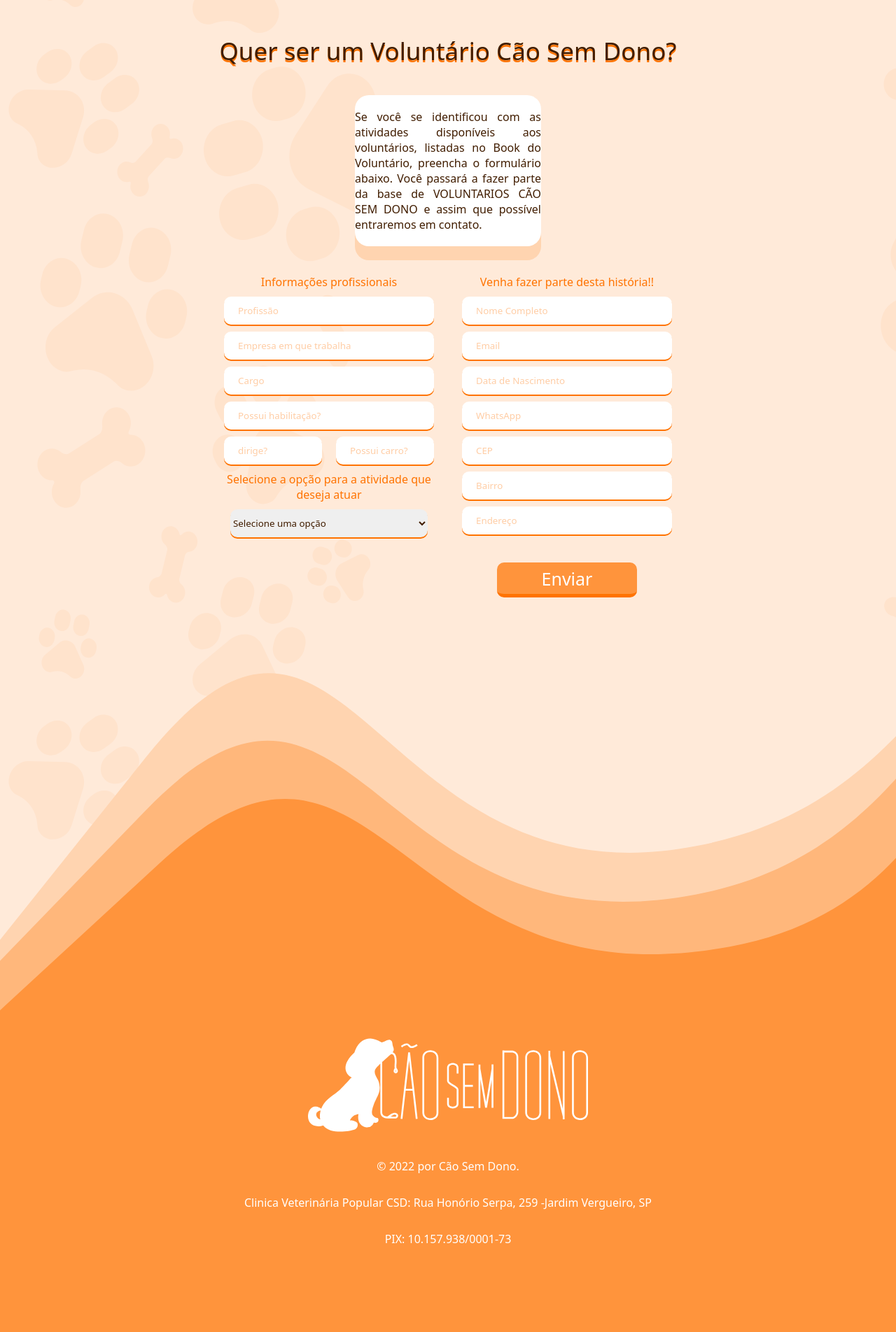
After one commit to BrunoBmontico/ong-caosemdono, a Django app: page /volunteers/ in a window 1280 px wide. The commit adds this page. Shown: the part 1865-3769 px from the top of the page at 70% size. Run offline with Django 5.2, Linux system fonts and the light colour scheme; some web fonts are replaced.

Commit message:
template voluntarios

```diff
--- /dev/null
+++ b/core/static/css/volunteers.css
@@ -0,0 +1,93 @@
+.voluntarios_img{
+    margin-top: 30px;
+}
+
+#voluntarios_text{
+    margin: 0px 0 20px 0;
+    width: 600px;
+}
+
+.voluntarios_block{
+    margin-top: 20px;
+}
+
+form{
+    margin-top: 40px;
+    display: flex;
+    justify-content: center;
+    gap: 30px;
+}
+
+.form_title{
+    color: #FF7300;
+    width: 310px;
+    text-align: center;
+}
+
+.container_twoside_form{
+    display: flex;
+    flex-direction: column;
+    align-items: center;
+    gap: 10px;
+}
+
+.input{
+    box-shadow: 0px 2px 0px 0px#FF7300;
+    border-radius: 10px;
+    width: 300px;
+    height: 40px;
+    padding-left: 20px;
+    outline: none;
+}
+
+::-webkit-input-placeholder {
+    color: #FFCDA5;
+ }
+
+#two_side_container_input{
+    display: flex;
+    gap: 20px;
+}
+
+.two_side_input{
+    box-shadow: 0px 2px 0px 0px#FF7300;
+    border-radius: 10px;
+    padding-left: 20px;
+    width: 140px;
+    height: 40px;
+    outline: none;
+}
+
+#select{
+    height: 40px;
+    box-shadow: 0px 2px 0px 0px#FF7300;
+    border-radius: 10px;
+    outline: none;
+}
+
+#sendform{
+    margin-top: 30px;
+    width: 200px;
+    height: 50px;
+    font-size: 25px;
+    border-radius: 10px;
+    color: #fff;
+    background-color: #FF943C;
+    border-bottom: 5px solid #FF7300;
+    cursor: pointer;
+}
+
+#sendform:hover{
+    border: none;
+}
+
+#voluntarios_img_container{
+    display: flex;
+    justify-content: center;
+    align-items: center;
+    gap: 10px;
+}
+
+#wide_block{
+    height: auto;
+}
--- a/core/templates/core/base.html
+++ b/core/templates/core/base.html
@@ -9,6 +9,8 @@
     <link rel="stylesheet" href="{% static 'css/home_page.css' %}">
 
     <link rel="stylesheet" href="{% static 'css/team.css' %}">
+
+    <link rel="stylesheet" href="{% static 'css/volunteers.css' %}">
 
     <!-- slider de imagem -->
     <link rel="stylesheet" href="https://cdnjs.cloudflare.com/ajax/libs/slick-carousel/1.8.1/slick.min.css"/>
--- a/core/templates/core/home_page.html
+++ b/core/templates/core/home_page.html
@@ -20,7 +20,7 @@
             <a id="menu-link" href="#adotar">Adoções e apadrinhamento</a>
             <a id="menu-link" href="/team">Nossa equipe</a>
             <a id="menu-link" href="#">Clínica</a>
-            <a id="menu-link" href="#">Voluntários</a>
+            <a id="menu-link" href="/volunteers">Voluntários</a>
             <a id="menu-link" href="#">Contato</a>
             <div id="donation-container">
                 <a class="btn" href="">DOAÇÃO</a>
--- a/core/templates/core/team.html
+++ b/core/templates/core/team.html
@@ -19,7 +19,7 @@
             <a id="menu-link" href="/">Adoções e apadrinhamento</a>
             <a id="menu-link" href="#">Nossa equipe</a>
             <a id="menu-link" href="/">Clínica</a>
-            <a id="menu-link" href="/">Voluntários</a>
+            <a id="menu-link" href="/volunteers">Voluntários</a>
             <a id="menu-link" href="/">Contato</a>
             <div id="donation-container">
                 <a class="btn" href="">DOAÇÃO</a>
--- /dev/null
+++ b/core/templates/core/volunteers.html
@@ -0,0 +1,167 @@
+{% extends 'core/base.html' %}
+{% load static %}
+
+
+{% block page_title %}
+    Venha ser Voluntário
+{% endblock page_title %}
+
+
+{% block menu %}
+<!-- MENU -->
+<section id="menu_container">
+    <div id="menu_content">
+        <ul id="menu-list">
+            <a id="menu-link" href="/">Início</a>
+            <a id="menu-link" href="/">Garoto, a espera de 10 anos</a>
+            <a id="menu-link" href="/">Quem somos</a>
+            <a id="menu-link" href="/">O sítio</a>
+            <a id="menu-link" href="/">Porque adotar?</a>
+            <a id="menu-link" href="/">Adoções e apadrinhamento</a>
+            <a id="menu-link" href="/team">Nossa equipe</a>
+            <a id="menu-link" href="/">Clínica</a>
+            <a id="menu-link" href="#">Voluntários</a>
+            <a id="menu-link" href="/">Contato</a>
+            <div id="donation-container">
+                <a class="btn" href="">DOAÇÃO</a>
+            </div>
+        </ul>
+    </div>
+</section>
+{% endblock menu %}
+
+
+{% block page_content %}
+
+    <div class="main_title_container" id="secondary_title">
+        <p class="subtitle">Oque é ser um voluntário</p>
+        <p class="orange_title">Voluntário Cão Sem Dono</p>
+    </div>
+
+    <section class="section_container">
+        <div class="section_content_container two_side_container" id="equipes_twoside_container">
+            <div class="block_container">
+                <img class="media imagem" src="/static/img/voluntarios/image 9.svg">
+
+                <div class="media_container">
+                    <div class="logo_container">
+                        <img id="image_equipe" src="/static/img/voluntarios/Group 110.svg">
+                    </div>
+                </div>
+            </div>
+            <div class="block_container" id="equipes_container">
+                <div class="block_1" id="equipes_block">
+                    <p class="text_1" id="equipes_text">
+                        O Cão Sem Dono é uma ONG, sem fins lucrativos, que nasceu há quase 20 anos, de um grande sonho do
+                        seu atual presidente, Rafael Miranda: tirar o maior número possível de animais das ruas,
+                        dar tratamento adequado e integrá-los a famílias que lhes deem amor, carinho e uma vida digna.
+                    </p>
+                </div>
+                <div class="block_1" id="equipes_block">
+                    <p class="text_1" id="equipes_text">
+                        Atualmente a ONG mantém 423 animais que são constantemente tratados por veterinários, alimentados com
+                        ração de boa qualidade, bebem água potável, dormem em abrigos especialmente construídos e são tratados
+                        commuito amor e carinho por todos os funcionários, visitantes e voluntários que estão sempre
+                        visitando as instalações onde ficam os cães.
+                    </p>
+                </div>
+                <div class="block_1" id="equipes_block">
+                    <p class="text_1" id="equipes_text">
+                        Nossa equipe é formada por Presidente, Diretores e 33 colaboradores entre tratadores, veterinários,
+                        auxiliares de veterinária, equipe do Bazar, equipe de resgate e a equipe do escritório.
+                    </p>
+                </div>
+                <div class="block_1" id="equipes_block_shadow">
+                    <p class="text_1" id="equipes_text">
+                        Você tem tempo livre, ama cães, é comprometido, pontual, tem atitude, organização, sabe trabalhar em equipe, se adapta quando
+                        necessário e se comunica bem? Então venha nos ajudar com o nosso lindo trabalho...VEM SER UM VOLUNTARIO CSD!!
+                    </p>
+                </div>
+            </div>
+        </div>
+    </section>
+
+    <div class="subtitle_container" id="secondary_subtitle">
+        <p class="orange_title">Voluntários Cão Sem Dono em Destaque</p>
+    </div>
+    <section class="section_container">
+        <div class="section_content_container" id="voluntarios_img_container">
+            <img class="voluntarios_img" src="/static/img/voluntarios/image.svg">
+            <img class="voluntarios_img" src="/static/img/voluntarios/image-1.svg">
+            <img class="voluntarios_img" src="/static/img/voluntarios/image-2.svg">
+        </div>
+    </section>
+
+    <div class="subtitle_container" id="secondary_subtitle">
+        <p class="subtitle">Quer ser um Voluntário Cão Sem Dono?</p>
+    </div>
+
+    <section class="section_container">
+        <div class="section_content_container">
+            <div class="block_container">
+                <div id="wide_block" class="voluntarios_block">
+                    <div id="text_wide_container">
+                        <p class="wide_text" id="voluntarios_text">
+                            Se você se identificou com as atividades disponíveis aos voluntários,
+                            listadas no Book do Voluntário, preencha o formulário abaixo.
+                            Você passará a fazer parte da base de VOLUNTARIOS CÃO SEM DONO e
+                            assim que possível entraremos em contato.
+                        </p>
+                    </div>
+                </div>
+            </div>
+        </div>
+    </section>
+
+    <section class="section_container">
+        <div class="section_content_container">
+
+            <form action="" method="post">
+
+                <div class="container_twoside_form">
+                    <p class="form_title">Informações profissionais</p>
+                    <input class="input" placeholder="Profissão" type="text">
+                    <input class="input" placeholder="Empresa em que trabalha" type="text">
+                    <input class="input" placeholder="Cargo" type="text">
+                    <input class="input" placeholder="Possui habilitação?" type="text">
+
+                    <div id="two_side_container_input">
+                        <input class="two_side_input" placeholder="dirige?" type="text">
+                        <input class="two_side_input" placeholder="Possui carro?" type="text">
+                    </div>
+
+                    <p class="form_title">Selecione a opção para a atividade que deseja atuar</p>
+                    <select id="select">
+                        <option disabled selected>Selecione uma opção</option>
+                        <option value="passeador_itapec">Passeador - Itapec.Serra</option>
+                        <option value="passeador_vergueiro">Passeador - Jd Vergueiro</option>
+                        <option value="foto_video">Foto e Video</option>
+                        <option value="coord">Coord. de Voluntários</option>
+                        <option value="rastelar_gramado">Rastelar Gramado</option>
+                        <option value="retirar_doações">Retirar Doações</option>
+                        <option value="AFA">Apoio Feiras de Adoção</option>
+                        <option value="recepcionista">Recepcionar Visiatantes</option>
+                        <option value="escritorio">Atividades de escritório</option>
+                        <option value="higienizacao">Higienização das estruturas - Jd Vergueiro</option>
+                        <option value="higienizacao">Higienização das estruturas - Itapec.Serra</option>
+                    </select>
+                </div>
+
+                <div class="container_twoside_form">
+
+                    <p class="form_title">Venha fazer parte desta história!!</p>
+                    <input class="input" placeholder="Nome Completo" type="text">
+                    <input class="input" placeholder="Email" type="email">
+                    <input class="input" placeholder="Data de Nascimento" type="datetime">
+                    <input class="input" placeholder="WhatsApp" type="tel">
+                    <input class="input" placeholder="CEP" type="number">
+                    <input class="input" placeholder="Bairro" type="text">
+                    <input class="input" placeholder="Endereço" type="text">
+
+                    <button type="submit" id="sendform">Enviar</button>
+                </div>
+            </form>
+        </div>
+    </section>
+
+{% endblock page_content %}
--- a/core/views.py
+++ b/core/views.py
@@ -6,3 +6,6 @@
 
 def team(request):
     return render(request, 'core/team.html')
+
+def volunteers(request):
+    return render(request, 'core/volunteers.html')
--- a/setup/urls.py
+++ b/setup/urls.py
@@ -6,4 +6,5 @@
     path('admin/', admin.site.urls),
     path('', views.home_page, name='home_page'),
     path('team/', views.team, name='team'),
+    path('volunteers/', views.volunteers, name='volunteers'),
 ]
```
Also changed, not shown: core/static/img/voluntarios/Group 110.svg (added), core/static/img/voluntarios/image 9.svg (added), core/static/img/voluntarios/image-1.svg (added), core/static/img/voluntarios/image-2.svg (added), core/static/img/voluntarios/image.svg (added).
